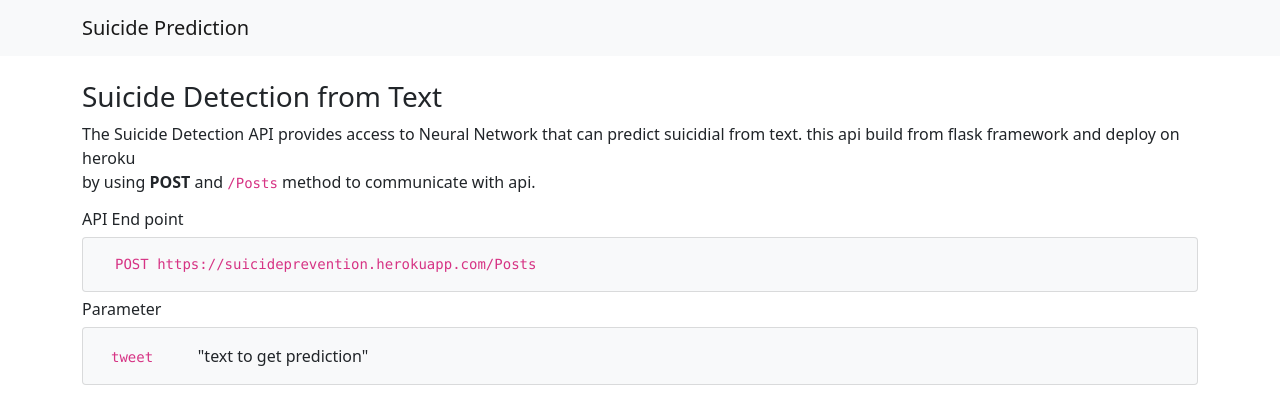
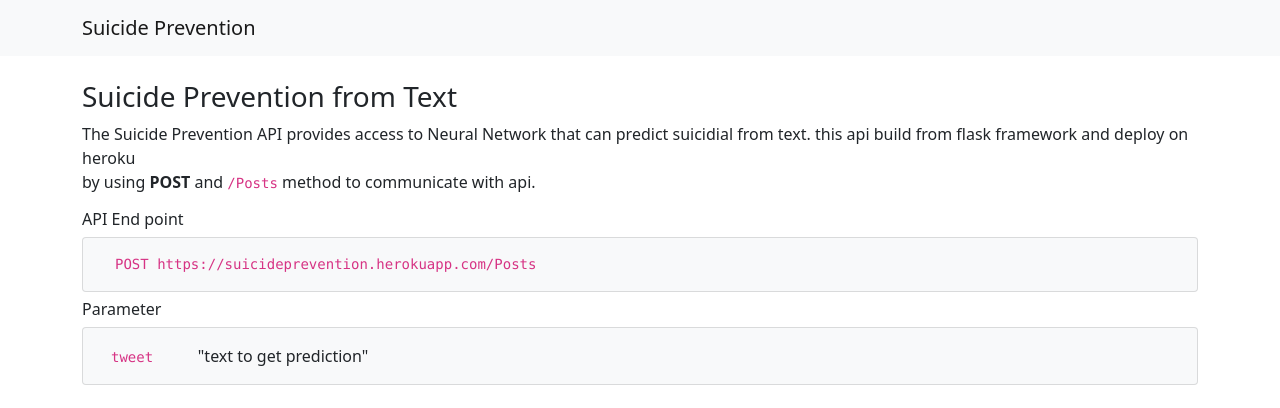
Before and after one commit to DSamodra/scd, a Flask app: page / in a window 1280 px wide. Shown: the top 408 px of the page. Run offline with Flask 2, Linux system fonts and the light colour scheme.

Commit message:
Update index.html

```diff
--- a/templates/index.html
+++ b/templates/index.html
@@ -16,7 +16,7 @@
   <!-- navabr -->
   <nav class="navbar navbar-expand-lg navbar-light bg-light">
     <div class="container">
-      <a class="navbar-brand" href="#">Suicide Prediction</a>
+      <a class="navbar-brand" href="#">Suicide Prevention</a>
     </div>
   </nav>
 
@@ -24,8 +24,8 @@
   <div class="maincontent my-4">
     <div class="container">
       <!-- title -->
-      <h3>Suicide Detection from Text</h3>
-      <p>The Suicide Detection API provides access to Neural Network that can predict suicidial from text. this api build from flask framework and deploy on heroku<br>
+      <h3>Suicide Prevention from Text</h3>
+      <p>The Suicide Prevention API provides access to Neural Network that can predict suicidial from text. this api build from flask framework and deploy on heroku<br>
       by using <b>POST</b> and <code>/Posts</code> method to communicate with api.</p>
 
       <!-- endpoint -->
```
